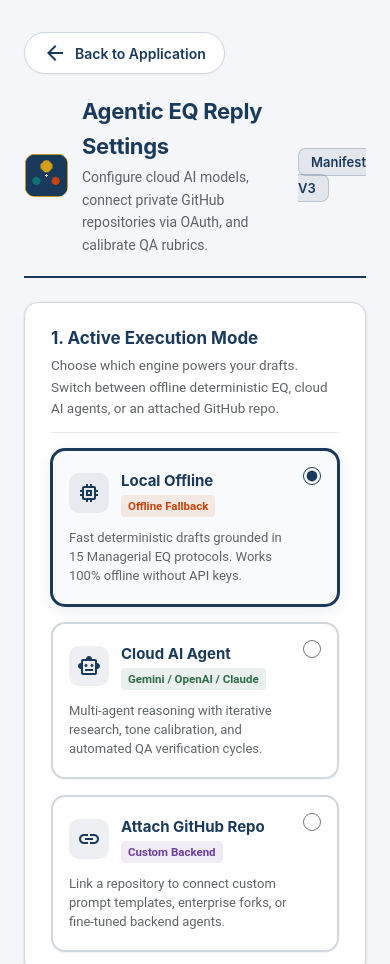
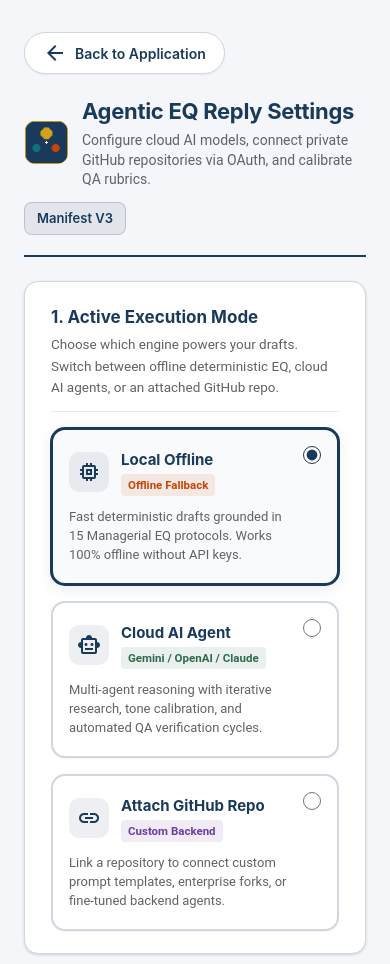
Before and after one commit to Sahasspok/Emotional-Intelligent-Agent, a browser extension: page options/options.html in a window 390 px wide. Shown: the top 964 px of the page. Drawn offline with nearby package versions, Linux system fonts and the light colour scheme; a web font is replaced by a local one.

Commit message:
fix(options): prevent Manifest V3 badge overflow in settings header

```diff
--- a/options/options.css
+++ b/options/options.css
@@ -87,21 +87,31 @@ body {
   display: flex;
   align-items: center;
   justify-content: space-between;
+  gap: 16px;
   padding-bottom: 20px;
   border-bottom: 2px solid var(--color-navy);
   margin-bottom: 24px;
+  box-sizing: border-box;
+  width: 100%;
 }
 
 .header-brand {
   display: flex;
   align-items: center;
   gap: 14px;
+  min-width: 0;
+  flex: 1 1 auto;
+}
+
+.header-brand > div {
+  min-width: 0;
 }
 
 .header-logo {
   width: 44px;
   height: 44px;
   border-radius: 10px;
+  flex-shrink: 0;
 }
 
 .header-title {
@@ -110,15 +120,27 @@ body {
   font-weight: 700;
   color: var(--color-navy);
   letter-spacing: -0.3px;
+  word-break: break-word;
 }
 
 .header-desc {
   font-size: 14px;
   color: var(--text-secondary);
   margin-top: 2px;
+  line-height: 1.4;
+}
+
+.header-tag {
+  flex-shrink: 0;
+  display: inline-flex;
+  align-items: center;
+  margin-left: auto;
 }
 
 .header-tag span {
+  display: inline-flex;
+  align-items: center;
+  white-space: nowrap;
   font-family: var(--g-font-display);
   font-size: 13px;
   font-weight: 600;
@@ -127,6 +149,18 @@ body {
   padding: 5px 12px;
   border-radius: 8px;
   border: 1px solid rgba(26, 58, 92, 0.2);
+  box-sizing: border-box;
+}
+
+@media (max-width: 640px) {
+  .options-header {
+    flex-direction: column;
+    align-items: flex-start;
+    gap: 12px;
+  }
+  .header-tag {
+    margin-left: 0;
+  }
 }
 
 .settings-card {
```
